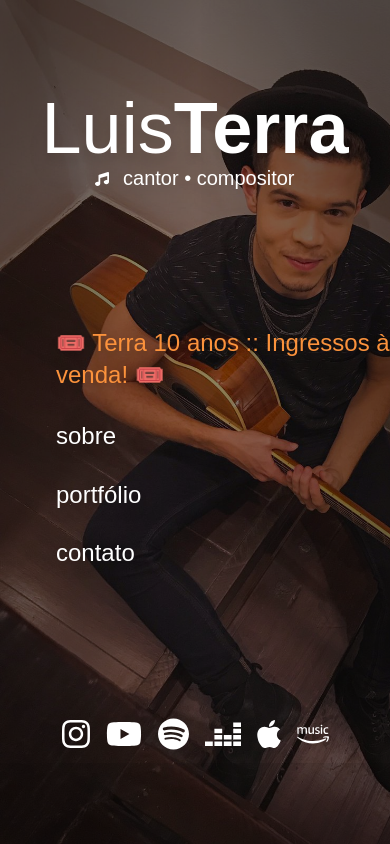
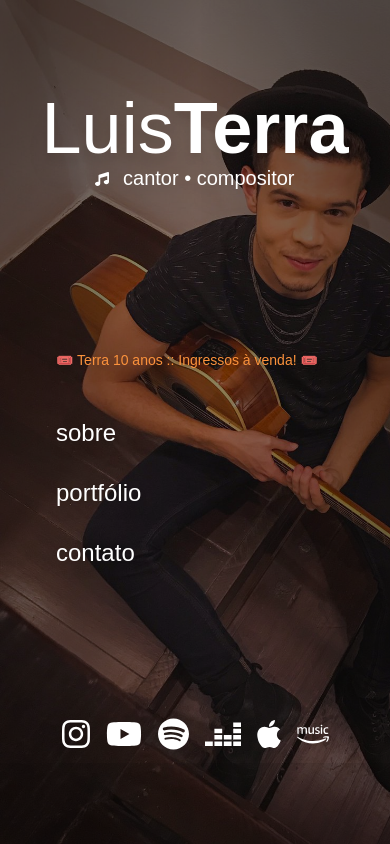
Before and after one commit to Bentroen/luisterra.com, a Next.js app: page / in a window 390 px wide. Built offline with nearby package versions, Linux system fonts and the light colour scheme.

Commit message:
Ajustar responsividade do texto

```diff
--- a/src/pages/index.tsx
+++ b/src/pages/index.tsx
@@ -65,7 +65,7 @@ export default function Home() {
             <div className="table flex-1 text-2xl w-fit m-0 p-0 transition-all ease-in-out duration-[250ms] hover:translate-x-2 hover:text-gray-300">
               <div className="table-cell align-middle">
                 <Link href="https://www.sympla.com.br/evento/luis-terra-terra-10-anos/1953273">
-                  <span className="text-orange-400 hover:text-orange-300 transition-all ease-in-out duration-[250ms]">
+                  <span className="text-sm sm:text-2xl text-orange-400 hover:text-orange-300 transition-all ease-in-out duration-[250ms]">
                     🎟️ Terra 10 anos :: Ingressos à venda! 🎟️
                   </span>
                 </Link>
```
